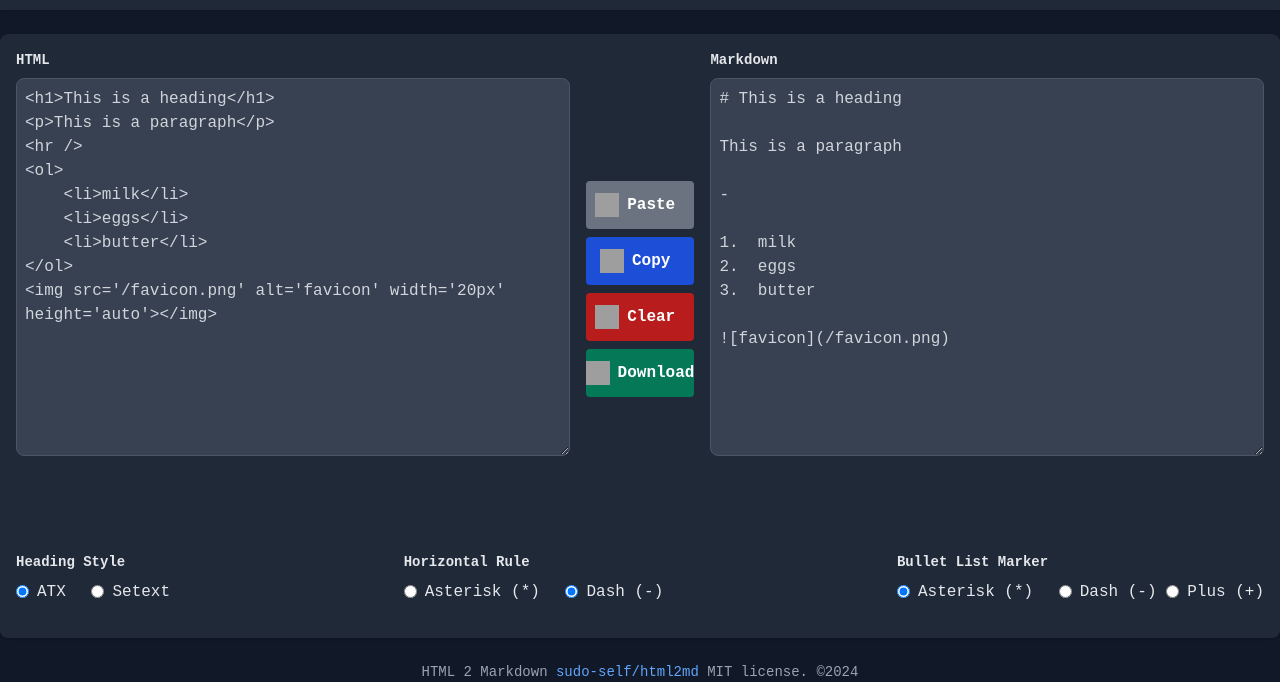
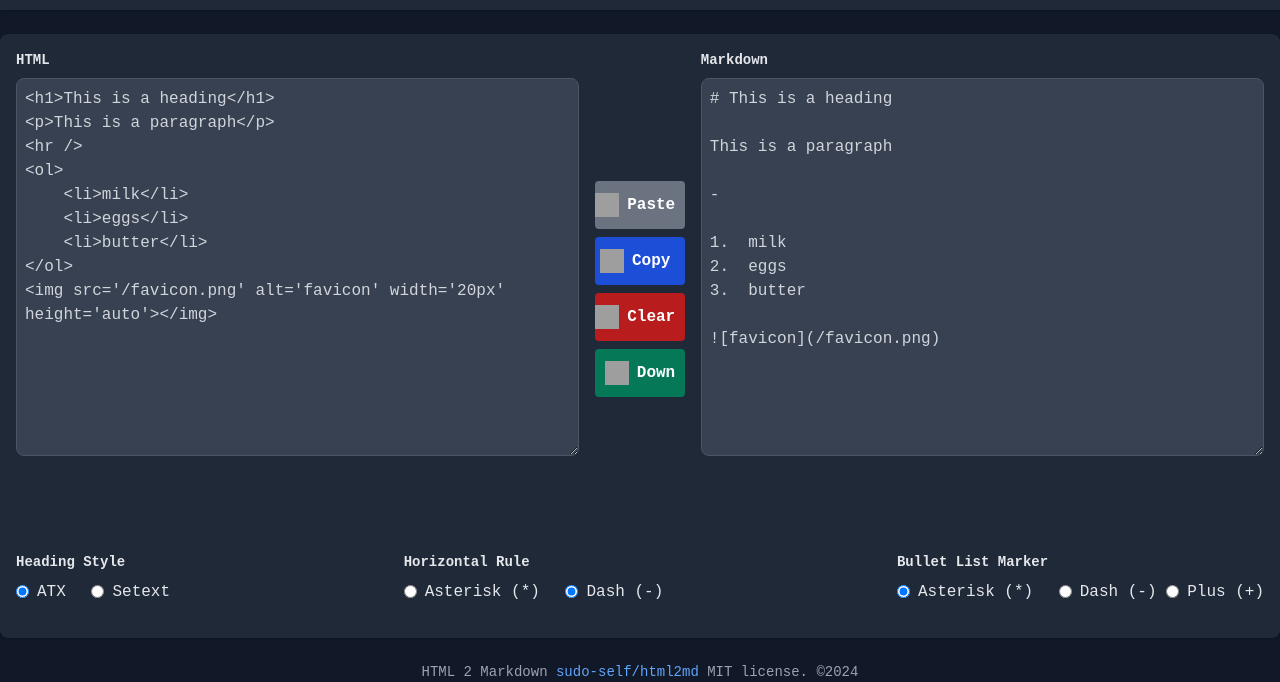
Before and after one commit to sudo-self/html2md, a plain HTML site: page index.html in a window 1280 px wide. Shown: the part 118-800 px from the top of the page. Drawn offline with nearby package versions, Linux system fonts and the light colour scheme; grey boxes are pictures that could not be loaded.

Commit message:
Update index.html

```diff
--- a/index.html
+++ b/index.html
@@ -78,7 +78,7 @@
 
                 <button id="downloadButton" class="w-full bg-green-700 hover:bg-green-800 text-white font-semibold py-3 rounded flex items-center justify-center">
                     <img src="https://img.icons8.com/ios-filled/20/ffffff/download.png" alt="Download" class="icon" />
-                    <span class="ml-2">Download</span>
+                    <span class="ml-2">Down</span>
                 </button>
             </div>
 
```
